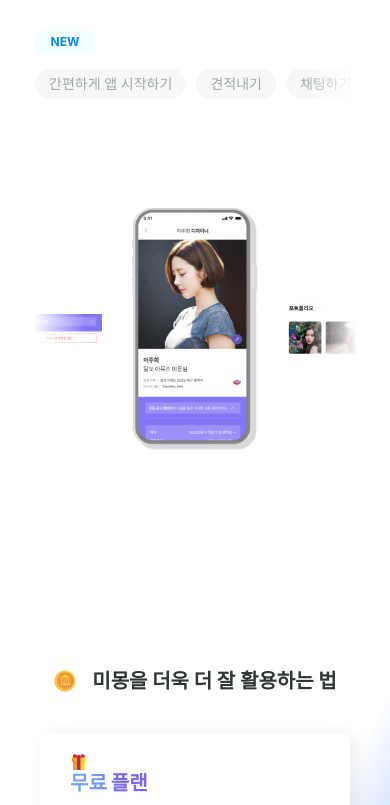
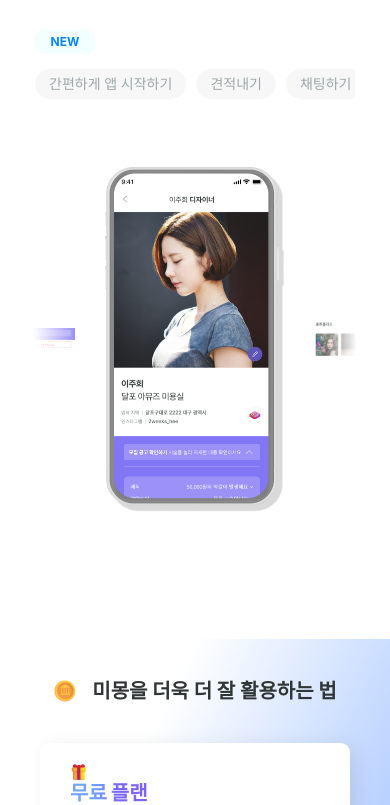
Before and after one commit to JAGORING/memong_, a React (Create React App) app: page / in a window 390 px wide. Shown: the part 4040-4845 px from the top of the page. Built offline with nearby package versions, Linux system fonts and the light colour scheme; a web font is replaced by a local one.

Commit message:
디자인 추가 수정

```diff
--- a/src/components/ExperienceSection.jsx
+++ b/src/components/ExperienceSection.jsx
@@ -250,7 +250,7 @@
   }
 `;
 const SlideContent = styled.div`
-  width: 90%;
+  width: 100%;
   margin-top: 60px;
   .overlay {
     background: linear-gradient(90deg, rgba(255, 255, 255, 0.0001) 0%, #ffffff 74.13%);
@@ -267,9 +267,14 @@
   }
   .content-area {
     position: relative;
+    overflow-x: hidden;
     flex: 1;
     flex-shrink: 1;
     max-width: 35%;
+    ${breakpoints.small} {
+      max-width: 50%;
+      flex: 3;
+    }
     img {
       object-fit: contain;
     }
@@ -278,6 +283,9 @@
       align-items: left;
       justify-content: flex-end;
       padding-right: 20px;
+      ${breakpoints.small} {
+        flex: 1;
+      }
     }
     &.right {
       display: flex;
@@ -285,6 +293,9 @@
       align-items: right;
       justify-content: flex-end;
       padding-left: 20px;
+      ${breakpoints.small} {
+        flex: 1;
+      }
     }
   }
   .swiper {
@@ -384,7 +395,7 @@
     }
   }
   ${breakpoints.small} {
-    margin-top: 30px;
+    margin-top: 40px;
     .overlay {
       width: 70px;
       height: 400px;
--- a/src/components/HowToUseSection.jsx
+++ b/src/components/HowToUseSection.jsx
@@ -63,7 +63,7 @@
 const Section = styled.section`
   background: linear-gradient(
     116.1deg,
-    #ffffff 56.19%,
+    #ffffff 26.19%,
     rgba(113, 163, 255, 0.7) 77.74%,
     rgba(124, 100, 250, 0.8) 86.97%
   );
```
